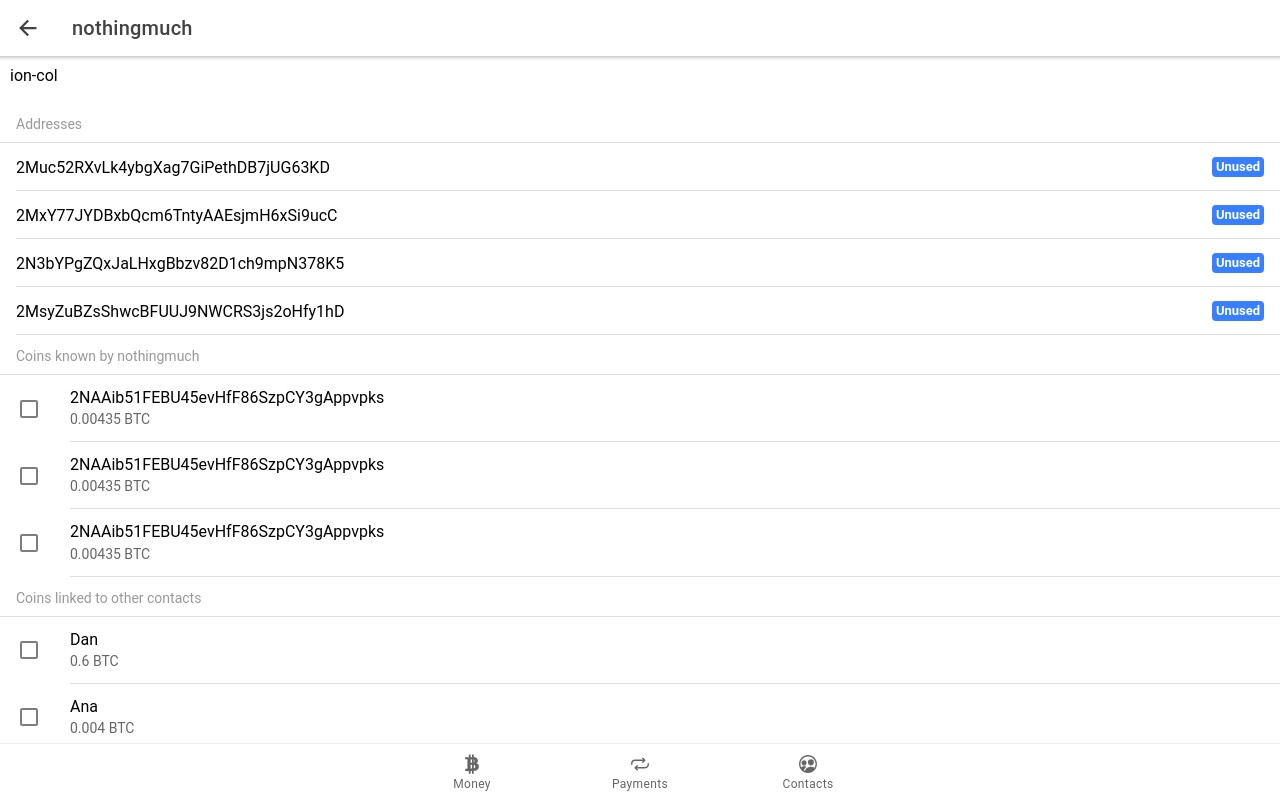
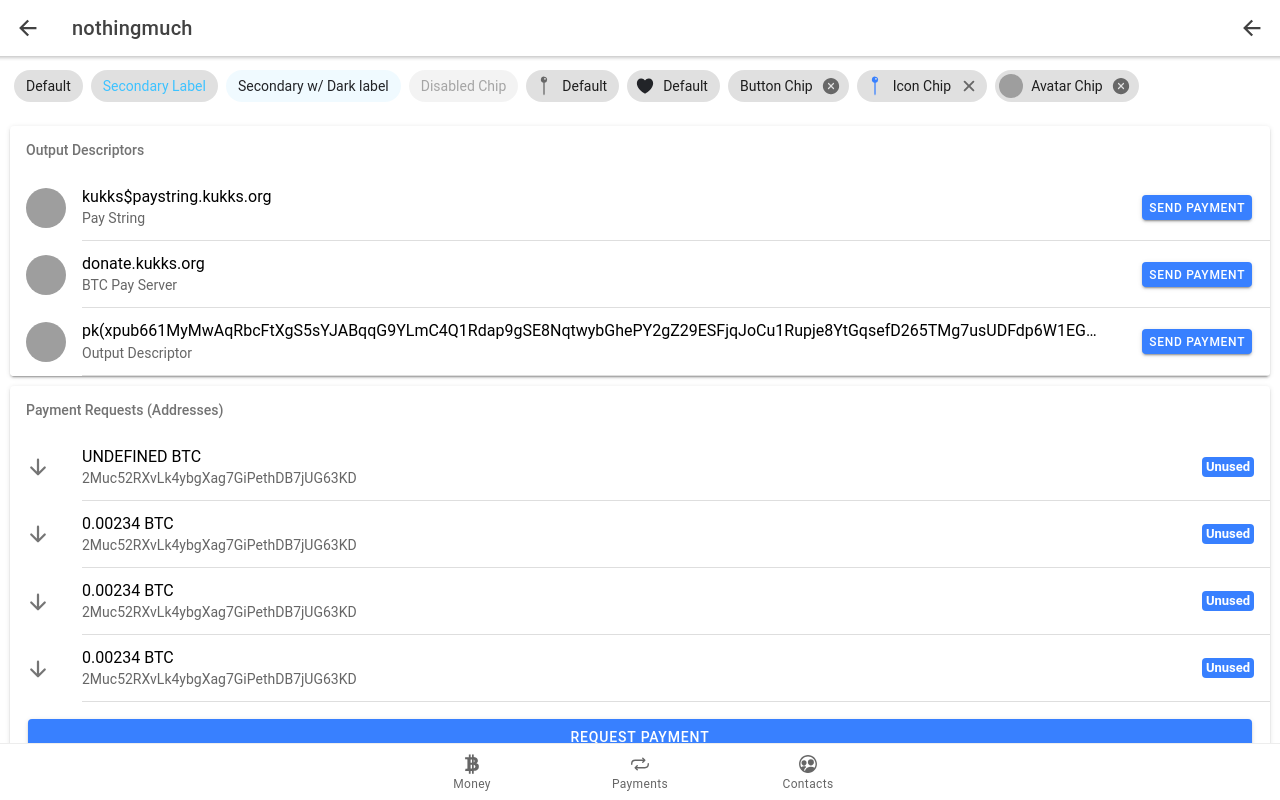
Before and after one commit to peakshift/bitcoin-ux, a React (Create React App) app in the folder demos/abstractions/: page /contact-detail in a window 1280 px wide. Built offline with nearby package versions, Linux system fonts and the light colour scheme; grey boxes are pictures that could not be loaded.

Commit message:
feat(abstractions/contacts): style detail screen and add output descriptors

```diff
--- a/demos/abstractions/src/components/ContactList.tsx
+++ b/demos/abstractions/src/components/ContactList.tsx
@@ -2,9 +2,8 @@ import React from 'react';
 import { IonList, IonItem, IonItemDivider, IonAvatar, IonBadge, IonLabel, IonInput, IonToggle, IonRadio, IonCheckbox, IonItemSliding, IonItemOption, IonItemOptions, IonContent } from '@ionic/react';
 
 const ContactList: React.FC = () => (
-  <IonContent>
+  <IonList>
     {/*-- List of Text Items --*/}
-    <IonList>
     <IonItem routerLink="/contact-detail">
       <IonAvatar slot="start">
         <img src="https://picsum.photos/id/1074/200" />
@@ -190,144 +189,7 @@ const ContactList: React.FC = () => (
       </IonLabel>
       <IonBadge slot="end" color="light">49</IonBadge>
     </IonItem>
-      <IonItem>
-        <IonAvatar slot="start">
-          <img src="https://picsum.photos/id/45/200" />
-        </IonAvatar>
-        <IonLabel>
-          <h2>nothingmuch</h2>
-          <p>0.00435 BTC</p>
-        </IonLabel>
-        <IonBadge slot="end" color="light">35</IonBadge>
-      </IonItem>
-      <IonItem>
-        <IonAvatar slot="start">
-          <img src="https://picsum.photos/id/35/200" />
-        </IonAvatar>
-        <IonLabel>
-          <h2>nothingmuch</h2>
-          <p>0.00435 BTC</p>
-        </IonLabel>
-        <IonBadge slot="end" color="light">7</IonBadge>
-      </IonItem>
-
-      <IonItem>
-        <IonCheckbox slot="start" />
-        <IonLabel>
-          <h2>nothingmuch</h2>
-          <p>0.00435 BTC</p>
-        </IonLabel>
-        <IonBadge slot="end" color="light">7</IonBadge>
-      </IonItem>
-
-      <IonItem>
-        <IonAvatar slot="start">
-          <img src="https://via.placeholder.com/12" />
-        </IonAvatar>
-        <IonLabel>
-          <h2>Dan</h2>
-          <h3>0.9012 BTC</h3>
-          <p>10 UTXOs</p>
-        </IonLabel>
-      </IonItem>
-      <IonItem>
-        <IonAvatar slot="start">
-          <img src="https://via.placeholder.com/512" />
-        </IonAvatar>
-        <IonLabel>
-          <h2>Sammy</h2>
-          <p>3 UTXOs</p>
-        </IonLabel>
-        <IonBadge slot="end" color="light">0.00435 BTC</IonBadge>
-      </IonItem>
-      <IonItem>
-        <IonAvatar slot="start">
-          <img src="https://via.placeholder.com/512" />
-        </IonAvatar>
-        <IonLabel>
-          <h2>nopara</h2>
-          <h3><IonBadge color="light">0.00435 BTC</IonBadge></h3>
-          <p>3 UTXOs</p>
-        </IonLabel>
-      </IonItem>
-      <IonItem>
-        <IonAvatar slot="start">
-          <img src="https://via.placeholder.com/512" />
-        </IonAvatar>
-        <IonLabel>
-          <h2>Peak Shift Ltd.</h2>
-          <h3><IonBadge color="light">1.07 BTC</IonBadge></h3>
-          <p>3 UTXOs</p>
-        </IonLabel>
-      </IonItem>
-      <IonItem>
-        <IonAvatar slot="start">
-          <img src="https://via.placeholder.com/512" />
-        </IonAvatar>
-        <IonLabel>
-          <h2>zkSnacks</h2>
-          <h3>1.09000452 BTC</h3>
-          <p>3 UTXOs</p>
-        </IonLabel>
-      </IonItem>
-      <IonItem>
-        <IonLabel>Pokémon Yellow</IonLabel>
-      </IonItem>
-      <IonItem>
-        <IonLabel>Mega Man X</IonLabel>
-      </IonItem>
-      <IonItem>
-        <IonLabel>The Legend of Zelda</IonLabel>
-      </IonItem>
-      <IonItem>
-        <IonLabel>Pac-Man</IonLabel>
-      </IonItem>
-      <IonItem>
-        <IonLabel>Super Mario World</IonLabel>
-      </IonItem>
   </IonList>
-
-    {/*-- List of Input Items --*/}
-    <IonList>
-      <IonItem>
-        <IonLabel>Input</IonLabel>
-        <IonInput></IonInput>
-      </IonItem>
-      <IonItem>
-        <IonLabel>Toggle</IonLabel>
-        <IonToggle slot="end"></IonToggle>
-      </IonItem>
-      <IonItem>
-        <IonLabel>Radio</IonLabel>
-        <IonRadio slot="end"></IonRadio>
-      </IonItem>
-      <IonItem>
-        <IonLabel>Checkbox</IonLabel>
-        <IonCheckbox slot="start" />
-      </IonItem>
-    </IonList>
-
-    {/*-- List of Sliding Items --*/}
-    <IonList>
-      <IonItemSliding>
-        <IonItem>
-          <IonLabel>Item</IonLabel>
-        </IonItem>
-        <IonItemOptions side="end">
-          <IonItemOption onClick={() => {}}>Unread</IonItemOption>
-        </IonItemOptions>
-      </IonItemSliding>
-
-      <IonItemSliding>
-        <IonItem>
-          <IonLabel>Item</IonLabel>
-        </IonItem>
-        <IonItemOptions side="end">
-          <IonItemOption onClick={() => {}}>Unread</IonItemOption>
-        </IonItemOptions>
-      </IonItemSliding>
-    </IonList>
-  </IonContent>
 );
 
 export default ContactList;
--- a/demos/abstractions/src/pages/Contact.tsx
+++ b/demos/abstractions/src/pages/Contact.tsx
@@ -1,75 +1,189 @@
 import React from 'react';
-import { IonGrid, IonRow, IonCol, IonIcon, IonButtons, IonBackButton, IonContent, IonHeader, IonPage, IonTitle, IonToolbar, IonList, IonItem, IonAvatar, IonBadge, IonLabel, IonItemSliding, IonToggle, IonItemOptions, IonItemOption, IonItemDivider, IonInput, IonRadio, IonCheckbox } from '@ionic/react';
-import { eyeOffOutline, eyeOutline, arrowForwardOutline } from 'ionicons/icons';
+import { IonListHeader, IonChip, IonCard, IonCardHeader, IonCardSubtitle, IonCardTitle, IonCardContent, IonButton, IonGrid, IonRow, IonCol, IonIcon, IonButtons, IonBackButton, IonContent, IonHeader, IonPage, IonTitle, IonToolbar, IonList, IonItem, IonAvatar, IonBadge, IonLabel, IonItemSliding, IonToggle, IonItemOptions, IonItemOption, IonItemDivider, IonInput, IonRadio, IonCheckbox } from '@ionic/react';
+import { eyeOffOutline, eyeOutline, arrowForwardOutline, arrowDownOutline, pin, wifi, wine,warning, walk, closeCircle, close, heart } from 'ionicons/icons';
 
 const Tab3: React.FC = () => {
   return (
     <IonPage>
+{/*-- Header --*/}
       <IonHeader>
-
         <IonToolbar>
           <IonButtons slot="start">
             <IonBackButton defaultHref="/contacts" />
           </IonButtons>
           <IonTitle>nothingmuch</IonTitle>
+          <IonButtons slot="end">
+            <IonBackButton defaultHref="/contacts" />
+          </IonButtons>
         </IonToolbar>
       </IonHeader>
-
+{/*-- Content --*/}
       <IonContent fullscreen>
 
         <IonGrid>
           <IonRow className="ion-align-items-center">
-        <IonCol className="ion-align-self-center">ion-col</IonCol>
+            <IonCol className="ion-align-self-center">
+
+              <IonChip>
+                <IonLabel>Default</IonLabel>
+              </IonChip>
+
+              <IonChip>
+                <IonLabel color="secondary">Secondary Label</IonLabel>
+              </IonChip>
+
+              <IonChip color="secondary">
+                <IonLabel color="dark">Secondary w/ Dark label</IonLabel>
+              </IonChip>
+
+              <IonChip disabled={true}>
+                <IonLabel>Disabled Chip</IonLabel>
+              </IonChip>
+
+              <IonChip>
+                <IonIcon icon={pin} />
+                <IonLabel>Default</IonLabel>
+              </IonChip>
+
+              <IonChip>
+                <IonIcon icon={heart} color="dark" />
+                <IonLabel>Default</IonLabel>
+              </IonChip>
+
+              <IonChip>
+                <IonLabel>Button Chip</IonLabel>
+                <IonIcon icon={closeCircle} />
+              </IonChip>
+
+              <IonChip>
+                <IonIcon icon={pin} color="primary" />
+                <IonLabel>Icon Chip</IonLabel>
+                <IonIcon icon={close} />
+              </IonChip>
+
+              <IonChip>
+                <IonAvatar>
+                  <img src="https://gravatar.com/avatar/dba6bae8c566f9d4041fb9cd9ada7741?d=identicon&f=y" />
+                </IonAvatar>
+                <IonLabel>Avatar Chip</IonLabel>
+                <IonIcon icon={closeCircle} />
+              </IonChip>
+
+            </IonCol>
           </IonRow>
         </IonGrid>
 
 
+        <IonCard>
+          <IonCardHeader>
+            <IonCardSubtitle>Output Descriptors</IonCardSubtitle>
+          </IonCardHeader>
+
+          <IonItem>
+            <IonAvatar slot="start">
+              <img src="https://gravatar.com/avatar/dba6bae8c566f9d4041fb9cd9ada7741?d=identicon&f=y" />
+            </IonAvatar>
+            <IonLabel>
+              <h2>kukks$paystring.kukks.org</h2>
+              <p>Pay String</p>
+            </IonLabel>
+            {/*-- <IonButton fill="outline" slot="end">Edit</IonButton> --*/}
+            <IonButton slot="end">Send Payment</IonButton>
+          </IonItem>
+
+          <IonItem>
+            <IonAvatar slot="start">
+              <img src="https://gravatar.com/avatar/dba6bae8c566f4041b9cd9ada7741?d=identicon&f=y" />
+            </IonAvatar>
+            <IonLabel>
+              <h2>donate.kukks.org</h2>
+              <p>BTC Pay Server</p>
+            </IonLabel>
+            {/*-- <IonButton fill="outline" slot="end">Edit</IonButton> --*/}
+            <IonButton slot="end">Send Payment</IonButton>
+          </IonItem>
+
+          <IonItem>
+            <IonAvatar slot="start">
+              <img src="https://gravatar.com/avatar/dba6bae8c566f9d4041b9cd9ada7741?d=identicon&f=y" />
+            </IonAvatar>
+            <IonLabel>
+              <h2>pk(xpub661MyMwAqRbcFtXgS5sYJABqqG9YLmC4Q1Rdap9gSE8NqtwybGhePY2gZ29ESFjqJoCu1Rupje8YtGqsefD265TMg7usUDFdp6W1EGMcet8)</h2>
+              <p>Output Descriptor</p>
+            </IonLabel>
+            {/*-- <IonButton fill="outline" slot="end">Edit</IonButton> --*/}
+            <IonButton slot="end">Send Payment</IonButton>
+          </IonItem>
+
+          {/*-- <IonCardContent>
+             <IonButton fill="outline" expand="block">Add New</IonButton>
+          </IonCardContent> --*/}
+        </IonCard>
+
+        <IonCard>
+          <IonCardHeader>
+            <IonCardSubtitle>Payment Requests (Addresses)</IonCardSubtitle>
+          </IonCardHeader>
+
+          <IonItem>
+            <IonIcon icon={arrowDownOutline} slot="start" />
+            <IonLabel>
+              <h2>UNDEFINED BTC</h2>
+              <p>2Muc52RXvLk4ybgXag7GiPethDB7jUG63KD</p>
+            </IonLabel>
+            <IonBadge slot="end">Unused</IonBadge>
+            {/*-- <IonButton fill="outline" slot="end">View</IonButton> --*/}
+          </IonItem>
+
+          <IonItem>
+            <IonIcon icon={arrowDownOutline} slot="start" />
+            <IonLabel>
+              <h2>0.00234 BTC</h2>
+              <p>2Muc52RXvLk4ybgXag7GiPethDB7jUG63KD</p>
+            </IonLabel>
+            <IonBadge slot="end">Unused</IonBadge>
+            {/*-- <IonButton fill="outline" slot="end">View</IonButton> --*/}
+          </IonItem>
+
+          <IonItem>
+            <IonIcon icon={arrowDownOutline} slot="start" />
+            <IonLabel>
+              <h2>0.00234 BTC</h2>
+              <p>2Muc52RXvLk4ybgXag7GiPethDB7jUG63KD</p>
+            </IonLabel>
+            <IonBadge slot="end">Unused</IonBadge>
+            {/*-- <IonButton fill="outline" slot="end">View</IonButton> --*/}
+          </IonItem>
+
+          <IonItem>
+            <IonIcon icon={arrowDownOutline} slot="start" />
+            <IonLabel>
+              <h2>0.00234 BTC</h2>
+              <p>2Muc52RXvLk4ybgXag7GiPethDB7jUG63KD</p>
+            </IonLabel>
+            <IonBadge slot="end">Unused</IonBadge>
+            {/*-- <IonButton fill="outline" slot="end">View</IonButton> --*/}
+          </IonItem>
+
+          <IonCardContent>
+             <IonButton expand="block">Request Payment</IonButton>
+          </IonCardContent>
+        </IonCard>
+
+{/*--
+        <IonGrid>
+          <IonRow className="ion-align-items-center">
+            <IonCol className="ion-align-self-center">
+             <IonButton expand="block">Block Button</IonButton>
+            </IonCol>
+          </IonRow>
+        </IonGrid>
+ --*/}
 
 
-          {/*-- List of Text Items --*/}
         <IonList>
-            <IonItemDivider>
-              <IonLabel>
-                Addresses
-              </IonLabel>
-            </IonItemDivider>
-            {/* Sliding item with text options on both sides */}
-            <IonItemSliding>
-              <IonItemOptions side="start">
-                <IonItemOption onClick={() => console.log('favorite clicked')}>Favorite</IonItemOption>
-                <IonItemOption color="danger" onClick={() => console.log('share clicked')}>Share</IonItemOption>
-              </IonItemOptions>
-
-              <IonItem>
-                <IonLabel>2Muc52RXvLk4ybgXag7GiPethDB7jUG63KD</IonLabel>
-                <IonBadge slot="end">Unused</IonBadge>
-              </IonItem>
-              <IonItem>
-                <IonLabel>2MxY77JYDBxbQcm6TntyAAEsjmH6xSi9ucC</IonLabel>
-                <IonBadge slot="end">Unused</IonBadge>
-              </IonItem>
-              <IonItem>
-                <IonLabel>2N3bYPgZQxJaLHxgBbzv82D1ch9mpN378K5</IonLabel>
-                <IonBadge slot="end">Unused</IonBadge>
-              </IonItem>
-              <IonItem>
-                <IonLabel>2MsyZuBZsShwcBFUUJ9NWCRS3js2oHfy1hD</IonLabel>
-                <IonBadge slot="end">Unused</IonBadge>
-              </IonItem>
-
-
-              <IonItemOptions side="end">
-                <IonItemOption onClick={() => console.log('unread clicked')}>Unread</IonItemOption>
-              </IonItemOptions>
-            </IonItemSliding>
-
-
-            <IonItemDivider>
-              <IonLabel>
-                Coins known by nothingmuch
-              </IonLabel>
-            </IonItemDivider>
-
+{/*-- Known Coins --*/}
+          <IonListHeader>Coins known by nothingmuch</IonListHeader>
           <IonItem>
             <IonCheckbox slot="start" />
             <IonLabel>
@@ -91,8 +205,6 @@ const Tab3: React.FC = () => {
               <p>0.00435 BTC</p>
             </IonLabel>
           </IonItem>
-
-
           <IonItemDivider>
             <IonLabel>
               Coins linked to other contacts
@@ -119,14 +231,11 @@ const Tab3: React.FC = () => {
               <p>0.000005 BTC</p>
             </IonLabel>
           </IonItem>
-
-
           <IonItemDivider>
             <IonLabel>
               Actions
             </IonLabel>
           </IonItemDivider>
-
           <IonItem>
             <IonLabel>Send Payment</IonLabel>
           </IonItem>
@@ -136,21 +245,7 @@ const Tab3: React.FC = () => {
           <IonItem>
             <IonLabel>Message over Tor</IonLabel>
           </IonItem>
-
-            <IonItem>
-              <IonLabel>Address</IonLabel>
-              <IonInput></IonInput>
-            </IonItem>
-            <IonItem>
-              <IonLabel>Toggle</IonLabel>
-              <IonToggle slot="end"></IonToggle>
-            </IonItem>
-            <IonItem>
-              <IonLabel>Checkbox</IonLabel>
-              <IonCheckbox slot="start" />
-            </IonItem>
         </IonList>
-
       </IonContent>
     </IonPage>
   );
--- a/demos/abstractions/src/pages/Contacts.tsx
+++ b/demos/abstractions/src/pages/Contacts.tsx
@@ -6,7 +6,7 @@ import './Tab3.css';
 const Tab3: React.FC = () => {
   return (
     <IonPage>
-      <IonHeader>
+      <IonHeader translucent={true}>
         <IonToolbar>
           <IonTitle>Contacts</IonTitle>
         </IonToolbar>
```
Lines whose indentation alone changed are shown as unchanged.
